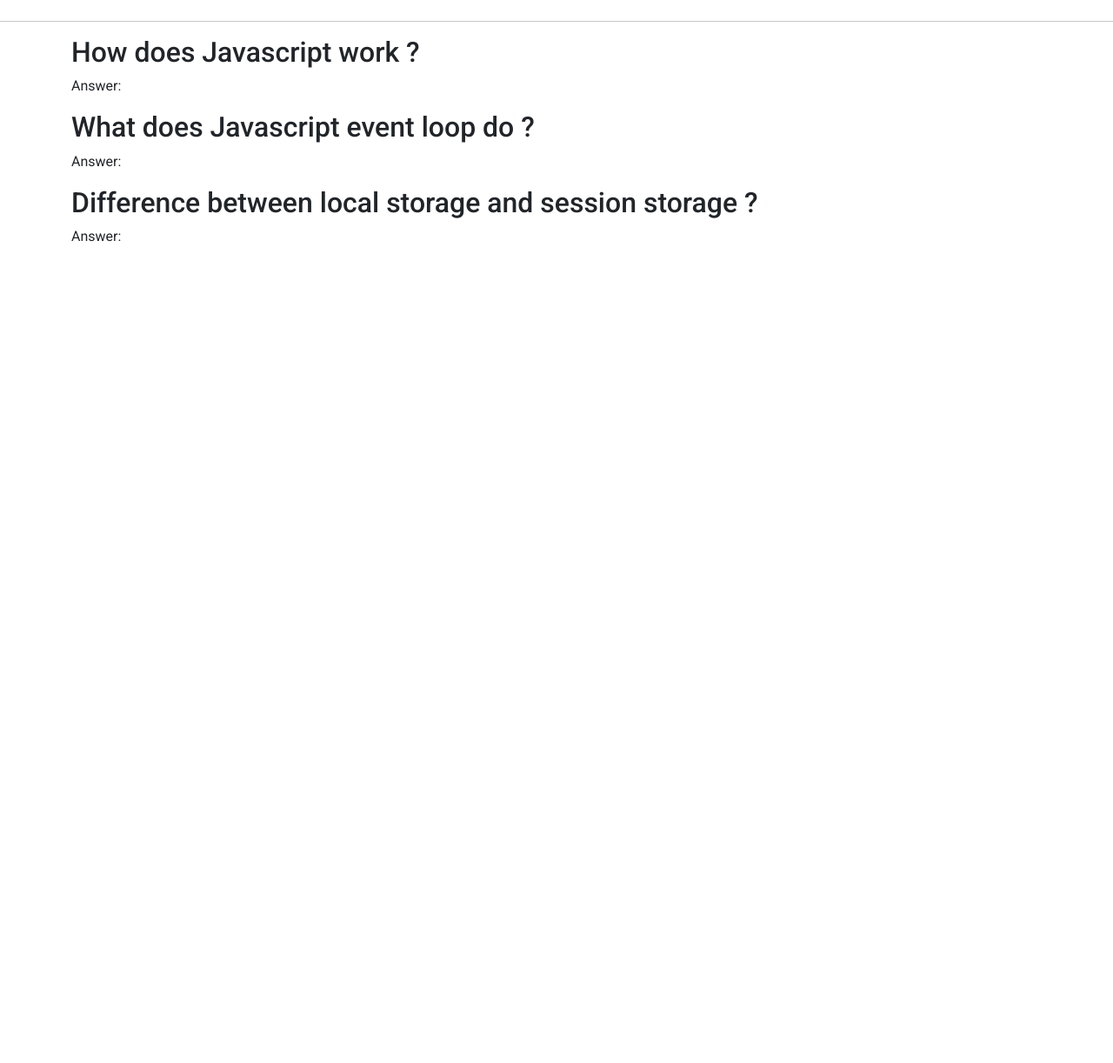
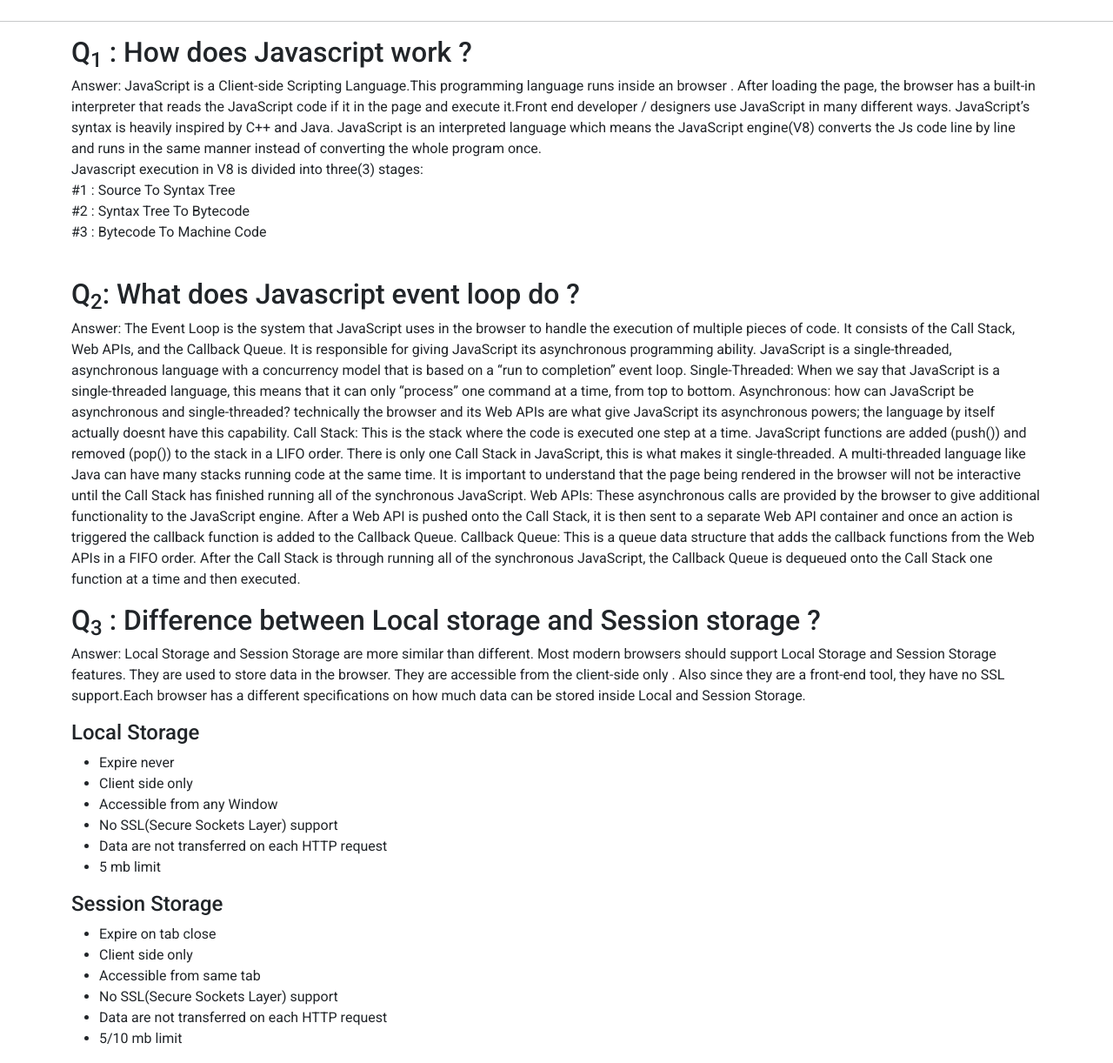
Before and after one commit to ImIqbal27/Insta-Sohor, a plain HTML site: page index.html in a window 1280 px wide. Shown: the part 1540-2762 px from the top of the page at 87% size. Before the commit the page ends 1840 px from the top, so only its background shows below. Drawn offline with nearby package versions, Linux system fonts and the light colour scheme.

Commit message:
final commit

```diff
--- a/index.html
+++ b/index.html
@@ -59,13 +59,87 @@
     </main>
 
     <hr>
-    <section class="container"  id="question-section">
-        <h2>How does Javascript work ?</h2>
-        <p>Answer: </p>
-        <h2>What does Javascript event loop do ?</h2>
-        <p>Answer: </p>
-        <h2>Difference between local storage and session storage ?</h2>
-        <p>Answer: </p>
+    <section class="container" id="question-section">
+        <h2>Q<sub>1</sub> : How does Javascript work ?</h2>
+        <p>Answer: JavaScript is a Client-side Scripting Language.This programming language runs inside an browser .
+            After loading the page, the browser has a built-in interpreter that reads the JavaScript code if it in the
+            page and execute it.Front end developer / designers use JavaScript in many different ways. JavaScript’s
+            syntax is heavily inspired by C++ and Java. JavaScript is an interpreted language which means the JavaScript
+            engine(V8) converts the Js code line by line and runs in the same manner instead of converting the whole
+            program once. <br>
+            Javascript execution in V8 is divided into three(3) stages: <br>
+
+            #1 : Source To Syntax Tree <br>
+
+            #2 : Syntax Tree To Bytecode <br>
+
+            #3 : Bytecode To Machine Code</p> <br>
+
+
+        <h2>Q<sub>2</sub>: What does Javascript event loop do ?</h2>
+
+        <p>Answer: The Event Loop is the system that JavaScript uses in the browser to handle the execution of multiple
+            pieces of code. It consists of the Call Stack, Web APIs, and the Callback Queue. It is responsible for
+            giving JavaScript its asynchronous programming ability.
+            JavaScript is a single-threaded, asynchronous language with a concurrency model that is based on a “run to
+            completion” event loop.
+
+            Single-Threaded: When we say that JavaScript is a single-threaded language, this means that it can only
+            “process” one command at a time, from top to bottom.
+
+            Asynchronous: how can JavaScript be asynchronous and single-threaded? technically the browser
+            and its Web APIs are what give JavaScript its asynchronous powers; the language by itself actually doesnt
+            have this capability.
+
+            Call Stack: This is the stack where the code is executed one step
+            at a time. JavaScript functions are added (push()) and removed (pop()) to the stack in a LIFO order.
+            There is only one Call Stack in JavaScript, this is what makes it single-threaded. A
+            multi-threaded language like Java can have many stacks running code at the same time. It is important to
+            understand that the page being rendered in the browser will not be interactive until the Call Stack has
+            finished running all of the synchronous JavaScript.
+
+            Web APIs: These asynchronous calls are provided by the browser to give additional functionality to the
+            JavaScript engine. After a Web API is pushed onto the Call Stack, it is then sent to a separate Web API
+            container and once an action is triggered the callback function is added to the Callback Queue.
+
+            Callback Queue: This is a queue data structure that adds the callback functions from the Web APIs in a FIFO
+            order. After the Call Stack is through running all of the synchronous JavaScript, the
+            Callback Queue is dequeued onto the Call Stack one function at a time and then executed.
+
+        </p>
+
+
+
+
+
+
+        <h2>Q<sub>3</sub> : Difference between Local storage and Session storage ?</h2>
+        <p>Answer: Local Storage and Session Storage are more similar than different. Most modern browsers should
+            support Local Storage and Session Storage features. They are used to store data in the browser. They are
+            accessible from the client-side only . Also since they are a
+            front-end tool, they have no SSL support.Each browser has a different specifications on how much data can be
+            stored inside Local and Session Storage.</p>
+
+        <h4>Local Storage</h4>
+        <ul>
+            <li>Expire never</li>
+            <li>Client side only</li>
+            <li>Accessible from any Window</li>
+            <li>No SSL(Secure Sockets Layer) support</li>
+            <li>Data are not transferred on each HTTP request</li>
+            <li>5 mb limit</li>
+        </ul>
+        <h4>Session Storage</h4>
+        <ul>
+            <li>Expire on tab close </li>
+            <li>Client side only</li>
+            <li>Accessible from same tab</li>
+            <li>No SSL(Secure Sockets Layer) support</li>
+            <li>Data are not transferred on each HTTP request</li>
+            <li>5/10 mb limit</li>
+        </ul>
+
+
     </section>
 
     <footer></footer>
```
